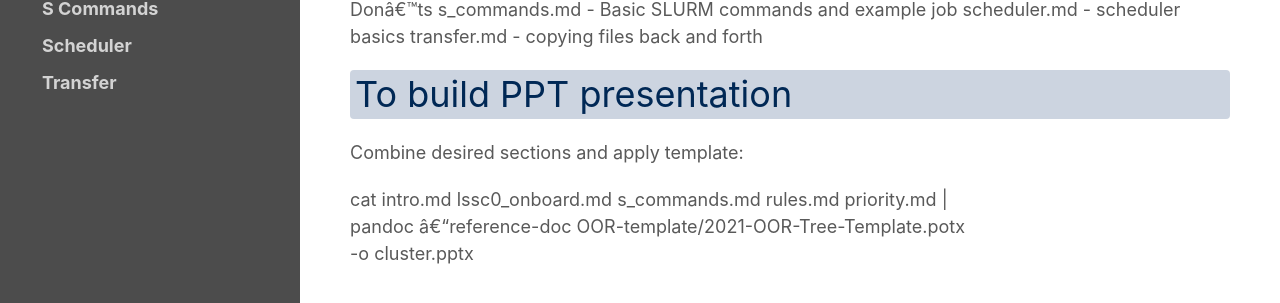
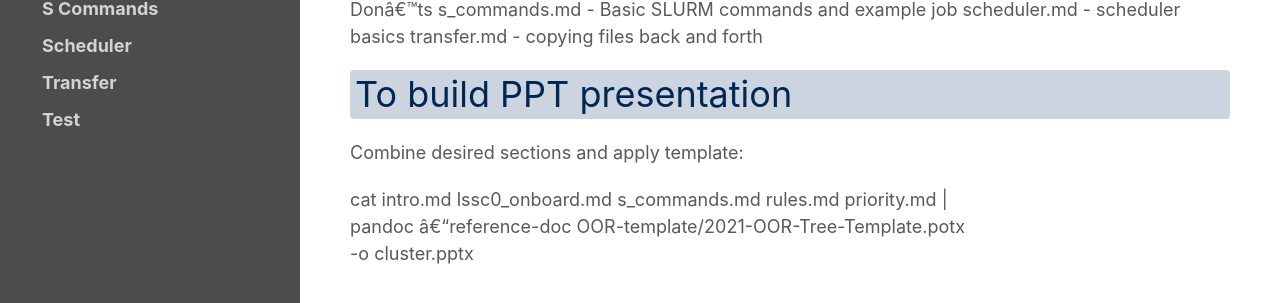
Before and after one commit to ucdavis-bioinformatics-training/2022-May-Slurm-Seminar, a Jekyll site: the page built from index.md, in a window 1280 px wide. Shown: the part 399-702 px from the top of the page. Built offline with Jekyll 4.4.1, drawn with Linux system fonts in a browser that asks for light colours.

Commit message:
adding slurm docs

```diff
--- a/_config.yml
+++ b/_config.yml
@@ -37,3 +37,6 @@ navigation:
 
   - title: Transfer
     url: cluster_training/transfer.md
+
+  - title: Test
+    url: cluster_training/intro
```
